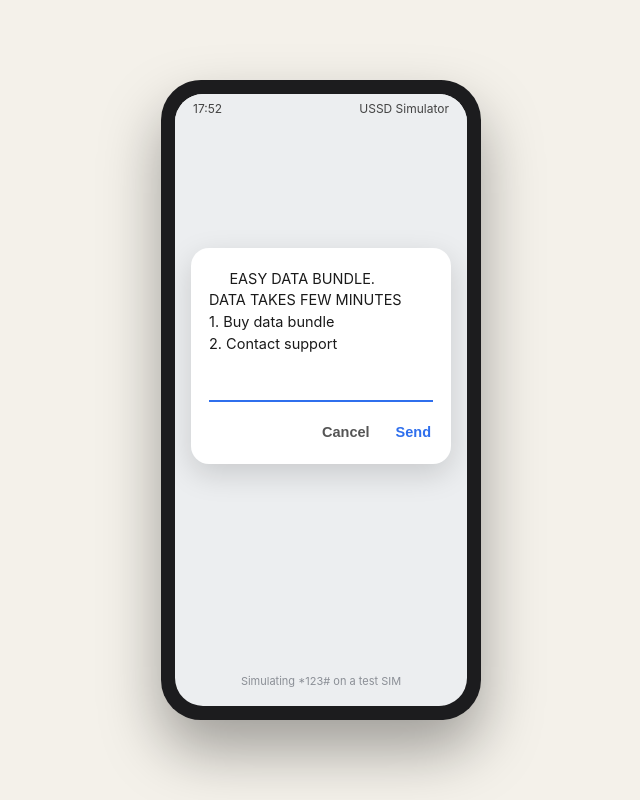
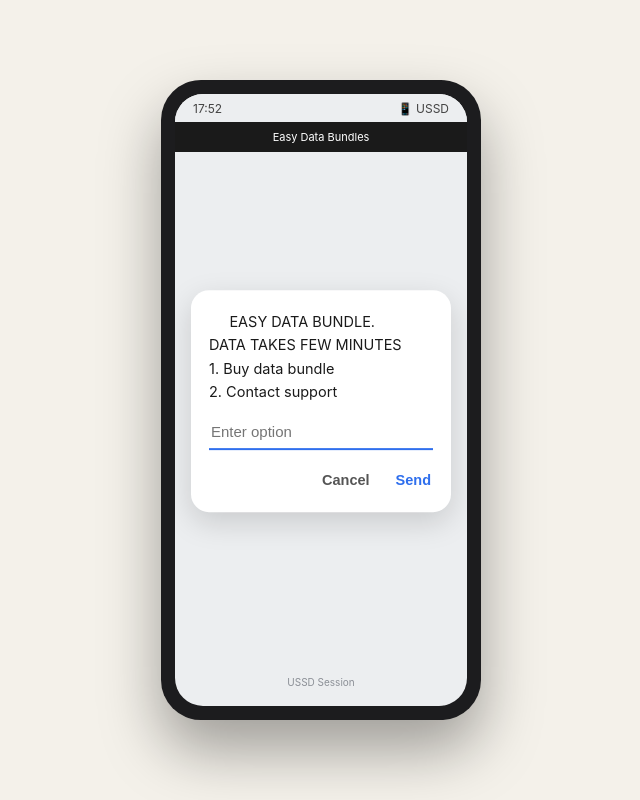
Before and after one commit to klinsmanagyekum334-bot/USSD, a Flask app: page / in a window 1280 px wide. Shown: the whole page, without its empty margins (319-959 px from the left). Run offline with Flask 3, Linux system fonts and the light colour scheme.

Commit message:
Enhance UI and error handling in USSD simulator
Updated the USSD simulator UI and improved error handling.

```diff
--- a/templates/index.html
+++ b/templates/index.html
@@ -2,7 +2,7 @@
 <html lang="en">
 <head>
 <meta charset="UTF-8">
-<title>USSD Simulator</title>
+<title>Easy Data Bundles - USSD</title>
 <style>
   :root {
     --bezel: #1c1c1e;
@@ -11,6 +11,8 @@
     --text-main: #1a1a1a;
     --accent: #2f6fed;
     --divider: #d8dade;
+    --error: #e74c3c;
+    --success: #27ae60;
   }
 
   * { box-sizing: border-box; }
@@ -57,6 +59,16 @@
     flex-shrink: 0;
   }
 
+  .ussd-header {
+    background: #1a1a1a;
+    color: white;
+    padding: 8px 16px;
+    font-size: 11px;
+    display: flex;
+    justify-content: center;
+    flex-shrink: 0;
+  }
+
   .stage {
     flex: 1;
     position: relative;
@@ -66,21 +78,25 @@
     position: absolute;
     left: 16px;
     right: 16px;
-    top: 40%;
+    top: 45%;
     transform: translateY(-50%);
     background: var(--dialog-bg);
     border-radius: 18px;
     padding: 20px 18px;
     box-shadow: 0 10px 30px rgba(0,0,0,0.15);
+    max-height: 420px;
+    overflow-y: auto;
   }
 
   .dialog-message {
     font-size: 14.5px;
-    line-height: 1.5;
+    line-height: 1.6;
     color: var(--text-main);
     white-space: pre-wrap;
     margin-bottom: 16px;
     min-height: 60px;
+    max-height: 300px;
+    overflow-y: auto;
   }
 
   .dialog-input {
@@ -92,6 +108,11 @@
     outline: none;
     background: transparent;
     color: var(--text-main);
+  }
+
+  .dialog-input:disabled {
+    opacity: 0.5;
+    border-bottom-color: #ccc;
   }
 
   .dialog-actions {
@@ -121,6 +142,9 @@
     margin-top: 14px;
   }
 
+  .end-banner .success { color: var(--success); }
+  .end-banner .error { color: var(--error); }
+
   .restart-row {
     display: flex;
     justify-content: center;
@@ -144,8 +168,12 @@
     left: 0;
     right: 0;
     text-align: center;
-    font-size: 11px;
+    font-size: 10px;
     color: #8b8f96;
+  }
+
+  @keyframes spin {
+    to { transform: rotate(360deg); }
   }
 </style>
 </head>
@@ -155,31 +183,39 @@
     <div class="screen">
       <div class="statusbar">
         <span id="clock">21:50</span>
-        <span>USSD Simulator</span>
+        <span>📱 USSD</span>
+      </div>
+      <div class="ussd-header">
+        <span>Easy Data Bundles</span>
       </div>
 
       <div class="stage">
         <div class="dialog">
           <div class="dialog-message" id="message">Loading...</div>
           <div id="inputRow">
-            <input class="dialog-input" id="choiceInput" type="text" inputmode="numeric" placeholder="" autofocus>
+            <input class="dialog-input" id="choiceInput" type="text" inputmode="numeric" placeholder="Enter option" autofocus>
           </div>
           <div class="dialog-actions" id="actions">
             <button id="cancelBtn">Cancel</button>
             <button id="sendBtn">Send</button>
           </div>
-          <div class="end-banner" id="endBanner" style="display:none;">Session ended</div>
+          <div class="end-banner" id="endBanner" style="display:none;">
+            <span id="endStatus">Session ended</span>
+          </div>
           <div class="restart-row" id="restartRow" style="display:none;">
-            <button id="restartBtn">Dial again</button>
+            <button id="restartBtn">🔁 Start over</button>
           </div>
         </div>
-        <div class="dial-hint">Simulating *123# on a test SIM</div>
+        <div class="dial-hint">USSD Session</div>
       </div>
     </div>
   </div>
 
 <script>
   const sessionId = "sim-" + Math.random().toString(36).slice(2);
+
+  // Your actual USSD code (used internally, not displayed)
+  const USSD_CODE = "*928*102#";
 
   const messageEl = document.getElementById("message");
   const inputEl = document.getElementById("choiceInput");
@@ -188,9 +224,11 @@
   const actionsEl = document.getElementById("actions");
   const inputRowEl = document.getElementById("inputRow");
   const endBannerEl = document.getElementById("endBanner");
+  const endStatusEl = document.getElementById("endStatus");
   const restartRowEl = document.getElementById("restartRow");
   const restartBtn = document.getElementById("restartBtn");
 
+  // Update clock
   function setClock() {
     const now = new Date();
     document.getElementById("clock").textContent =
@@ -201,32 +239,68 @@
   setInterval(setClock, 30000);
 
   async function callUssd(choice) {
-    const res = await fetch("/simulate", {
-      method: "POST",
-      headers: { "Content-Type": "application/json" },
-      body: JSON.stringify({ session_id: sessionId, choice })
-    });
-    return res.json();
+    try {
+      const res = await fetch("/simulate", {
+        method: "POST",
+        headers: { "Content-Type": "application/json" },
+        body: JSON.stringify({ session_id: sessionId, choice })
+      });
+
+      if (!res.ok) {
+        throw new Error(`Server error: ${res.status}`);
+      }
+
+      return await res.json();
+    } catch (error) {
+      return {
+        message: `❌ Connection error: ${error.message}\nPlease check if server is running.`,
+        ended: true
+      };
+    }
   }
 
   function render(data) {
     messageEl.textContent = data.message;
+
     if (data.ended) {
       inputRowEl.style.display = "none";
       actionsEl.style.display = "none";
       endBannerEl.style.display = "block";
       restartRowEl.style.display = "flex";
+
+      if (data.message.includes("payment") ||
+          data.message.includes("approved") ||
+          data.message.includes("sent") ||
+          data.message.includes("prompt")) {
+        endStatusEl.textContent = "✅ Payment initiated - Check your phone";
+        endStatusEl.className = "success";
+      } else if (data.message.includes("error") ||
+                 data.message.includes("failed") ||
+                 data.message.includes("Invalid") ||
+                 data.message.includes("cancelled")) {
+        endStatusEl.textContent = "❌ Session ended - Please try again";
+        endStatusEl.className = "error";
+      } else {
+        endStatusEl.textContent = "📱 Session ended";
+        endStatusEl.className = "";
+      }
     } else {
       inputRowEl.style.display = "block";
       actionsEl.style.display = "flex";
       endBannerEl.style.display = "none";
       restartRowEl.style.display = "none";
       inputEl.value = "";
+      inputEl.disabled = false;
       inputEl.focus();
+      sendBtn.disabled = false;
     }
   }
 
   async function start() {
+    messageEl.textContent = "⏳ Connecting...";
+    inputEl.disabled = true;
+    sendBtn.disabled = true;
+
     const data = await callUssd(null);
     render(data);
   }
@@ -234,6 +308,11 @@
   sendBtn.addEventListener("click", async () => {
     const val = inputEl.value.trim();
     if (!val) return;
+
+    inputEl.disabled = true;
+    sendBtn.disabled = true;
+    messageEl.textContent = "⏳ Processing...";
+
     const data = await callUssd(val);
     render(data);
   });
@@ -243,14 +322,18 @@
   });
 
   cancelBtn.addEventListener("click", () => {
-    messageEl.textContent = "Session cancelled by user.";
+    messageEl.textContent = "❌ Session cancelled by user.";
     inputRowEl.style.display = "none";
     actionsEl.style.display = "none";
     endBannerEl.style.display = "block";
+    endStatusEl.textContent = "Session cancelled";
+    endStatusEl.className = "error";
     restartRowEl.style.display = "flex";
   });
 
-  restartBtn.addEventListener("click", start);
+  restartBtn.addEventListener("click", () => {
+    window.location.reload();
+  });
 
   start();
 </script>
```
